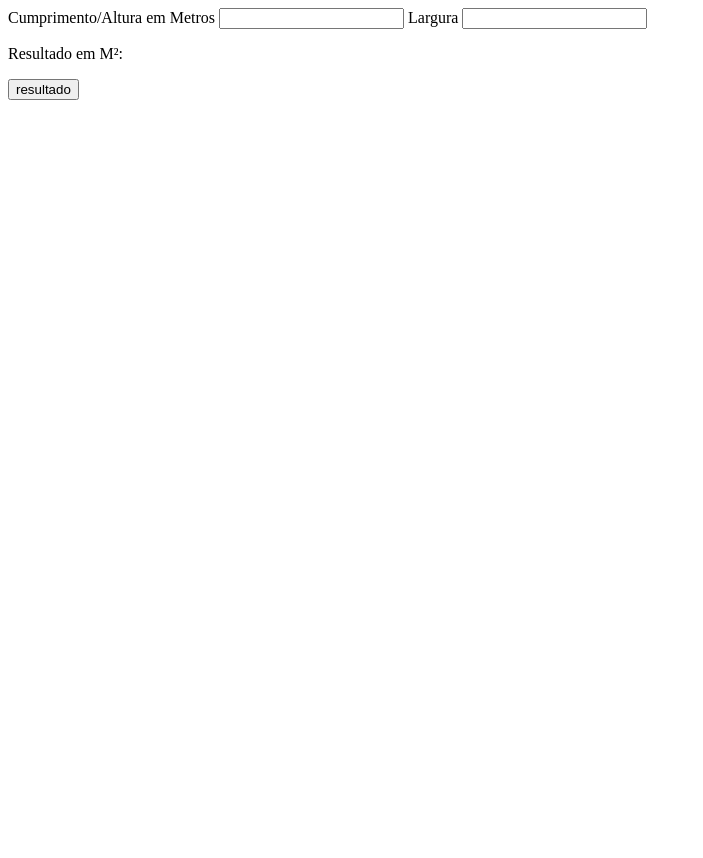
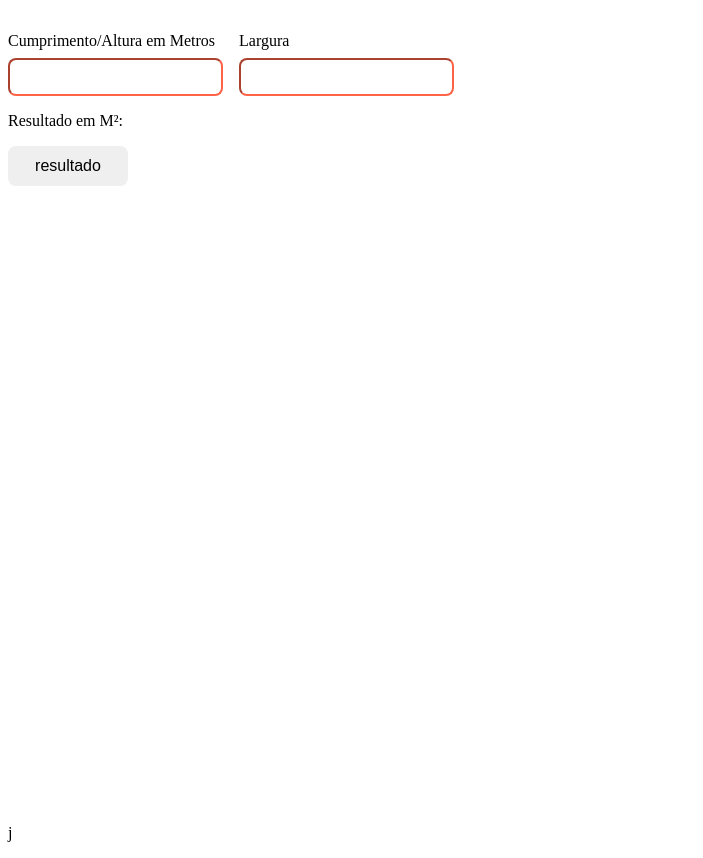
Before and after one commit to JeffersonCarlosLima/Calculadora-de-Metros-quadrados, a plain HTML site: page index.html in a window 1280 px wide. Shown: the whole page, without its empty margins (0-703 px from the left). Before the commit the page ends 800 px from the top, so only its background shows below. Drawn offline with Linux system fonts and the light colour scheme.

Commit message:
Add files via upload

```diff
--- a/index.html
+++ b/index.html
@@ -1,18 +1,31 @@
 <!DOCTYPE html>
-<html lang="en">
+<html lang="pt-br">
 <head>
     <meta charset="UTF-8">
     <meta http-equiv="X-UA-Compatible" content="IE=edge">
     <meta name="viewport" content="width=device-width, initial-scale=1.0">
+    <link rel="stylesheet" href="style.css">
     <title>Document</title>
 </head>
 <body>
-    <label for="comprimento">Cumprimento/Altura em Metros</label>
-    <input type="text" id="comprimento">
-    <label for="largura">Largura</label>
-    <input type="text" id="largura">
-    <p>Resultado em M²:</p><p id="resultado"></p>
+    <div class="content">
+        <div class="dados">
+            <div class="comprimento">
+                <label for="comprimento">Cumprimento/Altura em Metros</label>
+                <input type="text" id="comprimento">
+            </div>
+            <div class="largura">
+            <label for="largura">Largura</label>
+            <input type="text" id="largura">
+        </div>
+    </div>
+    <div class="resultado-calc">
+        <p>Resultado em M²:</p>
+        <p id="resultado"></p>
+    </div>
     <button type="button" name="resultado" onclick='metrosqds()'>resultado</button>
+</div>
+<footer><p>j</p></footer>
     <script src="calc.js"></script>
 </body>
 </html>
--- /dev/null
+++ b/style.css
@@ -0,0 +1,44 @@
+.content{
+    display: flex;
+    flex-direction: column;
+    width: 100%;
+    height: 100vh;
+}
+
+.largura{
+    display: flex;
+    flex-direction: column;
+}
+
+.comprimento{
+    display: flex;
+    flex-direction: column;
+    margin-right: 16px;
+}
+
+.dados{
+    display: flex;
+    flex-direction: row;
+    margin-top: 24px;
+}
+.resultado-calc{
+    display: flex;
+    flex-direction: row;
+}
+label{
+    margin-bottom: 8px;
+}
+input{
+    height: 32px;
+    border-radius: 8px;
+    font-size: 16px;
+    border-color: tomato;
+}
+
+button{
+    font-size: 16px;
+    width: 120px;
+    height: 40px;
+    border: none;
+    border-radius: 8px;
+}
```
